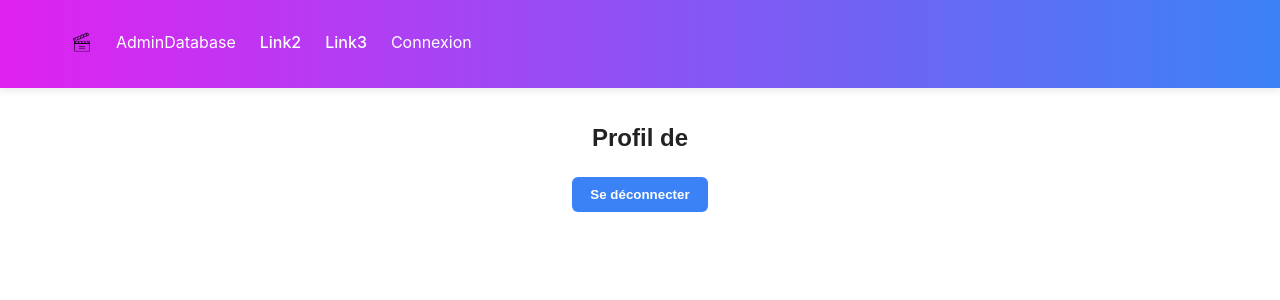
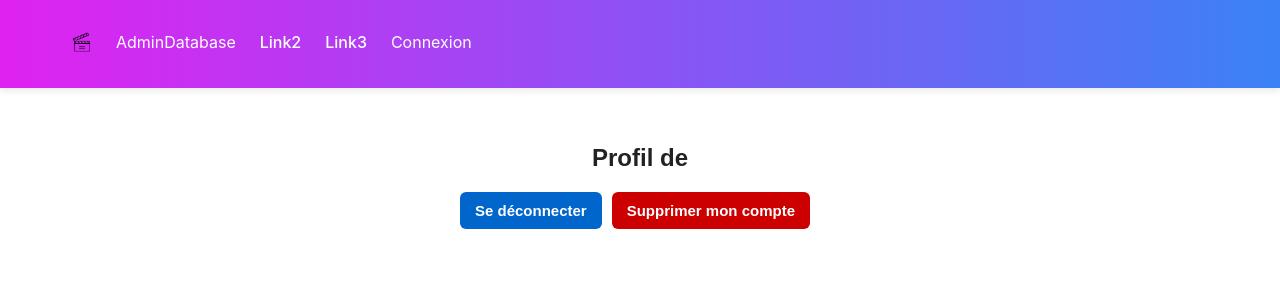
Before and after one commit to flotare/VideoClub, a React (Create React App) app in the folder workspace-react/videoclub/: page /profil in a window 1280 px wide. Shown: the top 300 px of the page. Built offline with nearby package versions, Linux system fonts and the light colour scheme.

Commit message:
ajout de la suppréssion de compte dans la page utilisateur maintenant correctemetn initialisé

```diff
--- a/workspace-react/videoclub/src/pages/Login.js
+++ b/workspace-react/videoclub/src/pages/Login.js
@@ -29,6 +29,7 @@ export default function Login({ setUser }) {
         setError("Email ou mot de passe incorrect");
         return;
       }
+      console.log(userData);
 
       const loggedUser = { id: userData.id, pseudo: userData.pseudo };
 
--- a/workspace-react/videoclub/src/pages/Profil.css
+++ b/workspace-react/videoclub/src/pages/Profil.css
@@ -0,0 +1,39 @@
+.profil-container {
+  padding: 20px;
+}
+
+.profil-title {
+  font-size: 24px;
+  margin-bottom: 20px;
+}
+
+.logout-btn,
+.delete-btn {
+  padding: 10px 15px;
+  margin-right: 10px;
+  border: none;
+  border-radius: 6px;
+  cursor: pointer;
+  font-size: 15px;
+  transition: 0.2s ease-in-out;
+}
+
+/* Déconnexion */
+.logout-btn {
+  background-color: #0066cc;
+  color: white;
+}
+
+.logout-btn:hover {
+  background-color: #0055aa;
+}
+
+/* Suppression de compte */
+.delete-btn {
+  background-color: #cc0000;
+  color: white;
+}
+
+.delete-btn:hover {
+  background-color: #aa0000;
+}
--- a/workspace-react/videoclub/src/pages/Profil.js
+++ b/workspace-react/videoclub/src/pages/Profil.js
@@ -1,5 +1,5 @@
 import { useNavigate } from 'react-router-dom';
-
+import "./Profil.css";
 
 export default function Profil({ user, setUser }) {
 
@@ -11,10 +11,43 @@ export default function Profil({ user, setUser }) {
         navigate("/");
     }
 
+    async function handleDeleteAccount() {
+        if (!window.confirm("Voulez-vous vraiment supprimer votre compte ? Cette action est irréversible.")) {
+            return;
+        }
+        try {
+            const response = await fetch(`/account/${user.id}`, {
+                method: "DELETE",
+            });
+
+            if (!response.ok) {
+                alert("Erreur lors de la suppression du compte.");
+                return;
+            }
+
+            localStorage.removeItem("user");
+            setUser(null);
+
+            alert("Compte supprimé avec succès.");
+            navigate("/");
+
+        } catch (error) {
+            console.error("Erreur backend :", error);
+            alert("Erreur serveur.");
+        }
+    }
+
     return (
-    <div>
-      <h2>Profil de {user?.pseudo}</h2>
-      <button onClick={handleLogout}>Se déconnecter</button>
+        <div className="profil-container">
+            <h2 className="profil-title">Profil de {user?.pseudo}</h2>
+
+            <button onClick={handleLogout} className="logout-btn">
+                Se déconnecter
+            </button>
+
+            <button onClick={handleDeleteAccount} className="delete-btn">
+                Supprimer mon compte
+            </button>
         </div>
     );
 }
--- a/workspace-react/videoclub/src/setupProxy.js
+++ b/workspace-react/videoclub/src/setupProxy.js
@@ -2,7 +2,7 @@ const { createProxyMiddleware } = require('http-proxy-middleware');
 
 module.exports = function (app) {
   app.use(
-    ['/api', '/video', '/videos', '/tags', '/login', '/register', '/profil'],
+    ['/api', '/video', '/videos', '/tags', '/login', '/register', '/profil', '/account'],
     createProxyMiddleware({
       target: 'http://127.0.0.1:8080/',
       changeOrigin: true,
```
Lines whose indentation alone changed are shown as unchanged.
